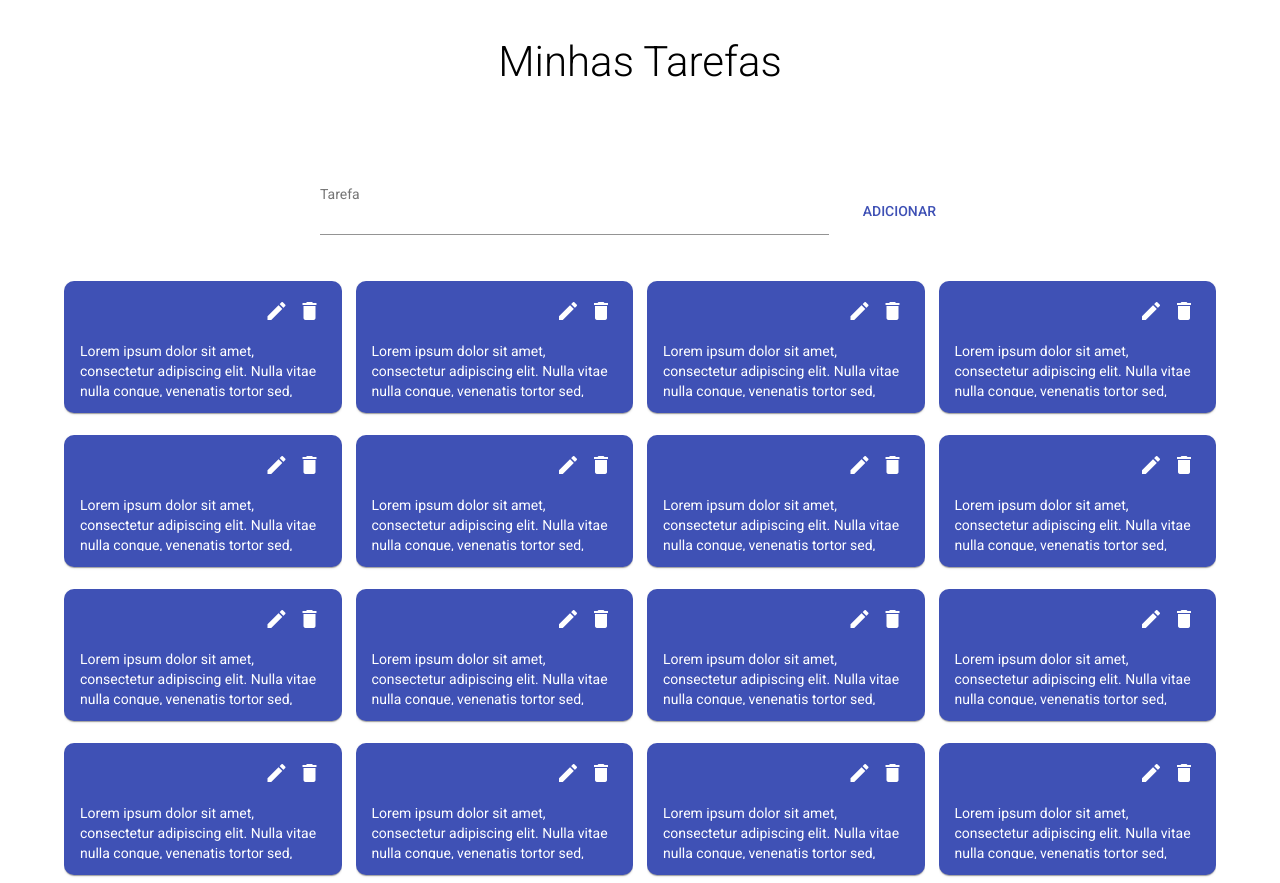
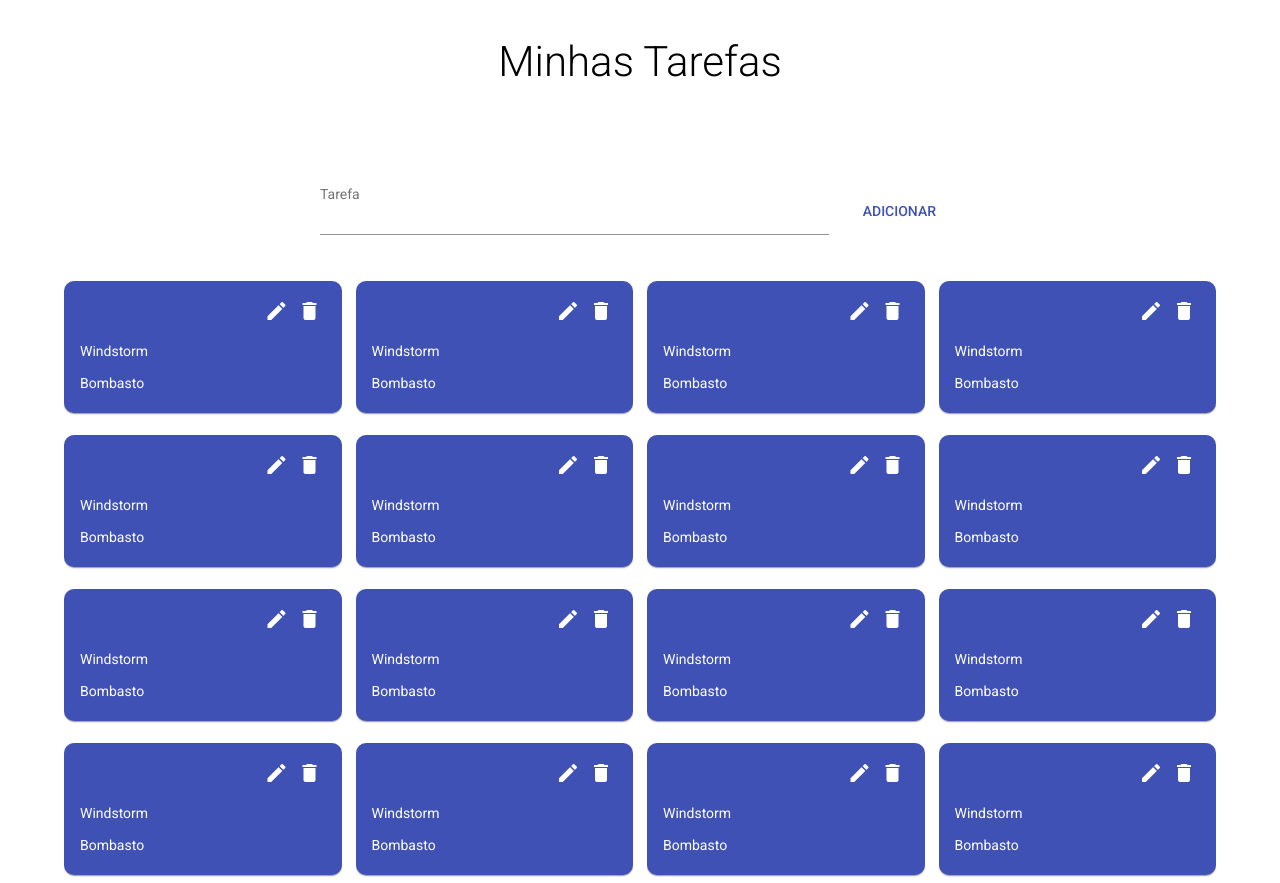
Before and after one commit to priscilafernandes/todolistangular, an Angular app: page / in a window 1280 px wide. Built offline with nearby package versions, Linux system fonts and the light colour scheme.

Commit message:
Implementando funções de evento no input

```diff
--- a/src/app/card/card.component.html
+++ b/src/app/card/card.component.html
@@ -5,8 +5,6 @@
   </mat-card-actions>
 
   <mat-card-content class="card-content">
-    <p>Lorem ipsum dolor sit amet, consectetur adipiscing elit.
-      Nulla vitae nulla congue, venenatis tortor sed, consequat odio.
-      Nullam tristique nunc non pretium ultrices.</p>
+    <p *ngFor="let hero of heroes">{{hero}}</p>
   </mat-card-content>
 </mat-card>
--- a/src/app/card/card.component.ts
+++ b/src/app/card/card.component.ts
@@ -1,4 +1,5 @@
 import { Component, OnInit } from '@angular/core';
+import { TextComponent } from '../text/text.component';
 
 @Component({
   selector: 'app-card',
@@ -7,7 +8,7 @@ import { Component, OnInit } from '@angular/core';
 })
 export class CardComponent implements OnInit {
   tasks: string[] = []
-
+  heroes = ['Windstorm', 'Bombasto', 'Magneta', 'Tornado'];
   constructor() { }
 
   ngOnInit(): void {
@@ -25,5 +26,10 @@ export class CardComponent implements OnInit {
       ]
     }
   }
+  addHero(newHero: string){
+    if (newHero) {
+    this.heroes.push(newHero);
+    }
+  }
 
 }
--- a/src/app/text/text.component.html
+++ b/src/app/text/text.component.html
@@ -1,8 +1,8 @@
 <form class="text-form">
   <mat-form-field class="text-form-field">
     <mat-label class="text-label">Tarefa</mat-label>
-    <textarea matInput placeholder="Digite..." cols="100" class="textarea"></textarea>
+    <textarea matInput placeholder="Digite..." cols="100" class="textarea" #newHero (keyup.enter)="addHero(newHero.value)"
+    (blur)="addHero(newHero.value); newHero.value='' "></textarea>
   </mat-form-field>
-
-  <button mat-button color="primary" class="text-btn">Adicionar</button>
+  <button mat-button color="primary" class="text-btn" (click)="addHero(newHero.value)">Adicionar</button>
 </form>
--- a/src/app/text/text.component.ts
+++ b/src/app/text/text.component.ts
@@ -1,4 +1,5 @@
 import { Component, OnInit } from '@angular/core';
+
 
 @Component({
   selector: 'app-text',
```
